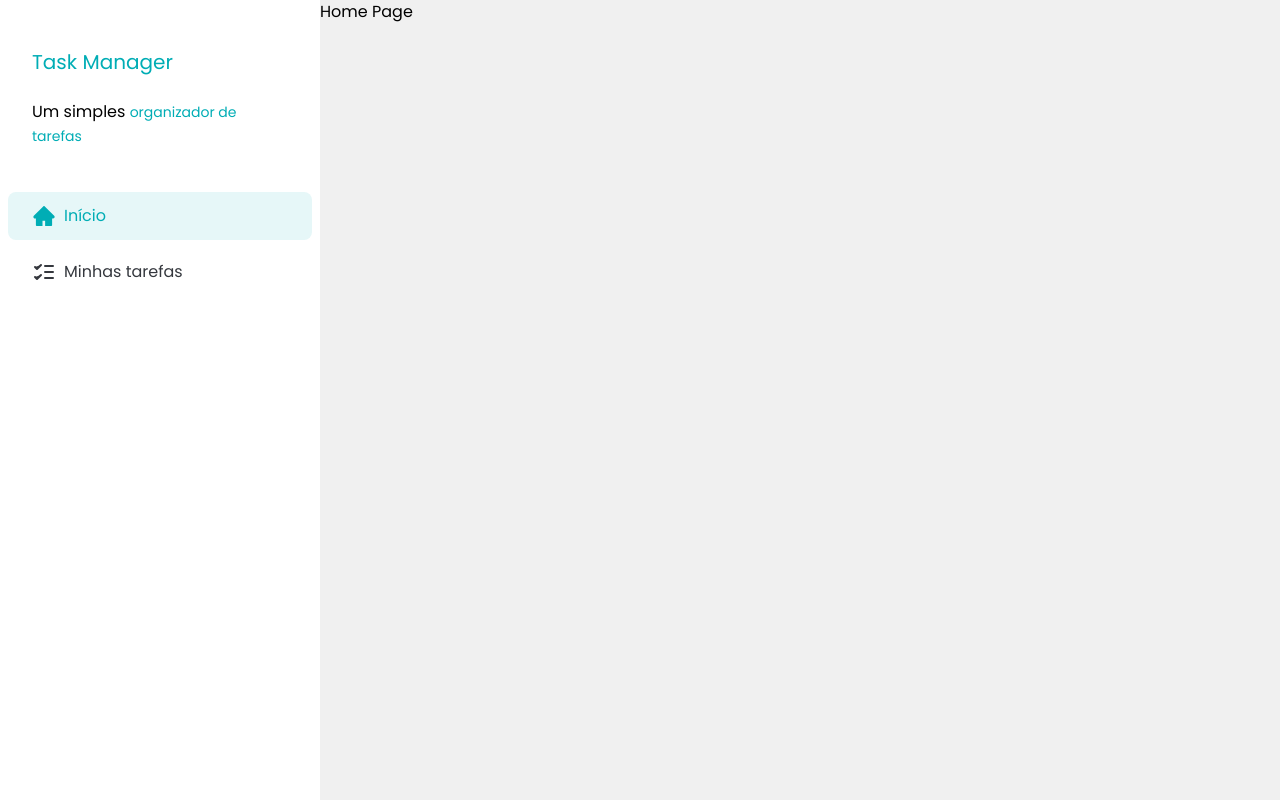
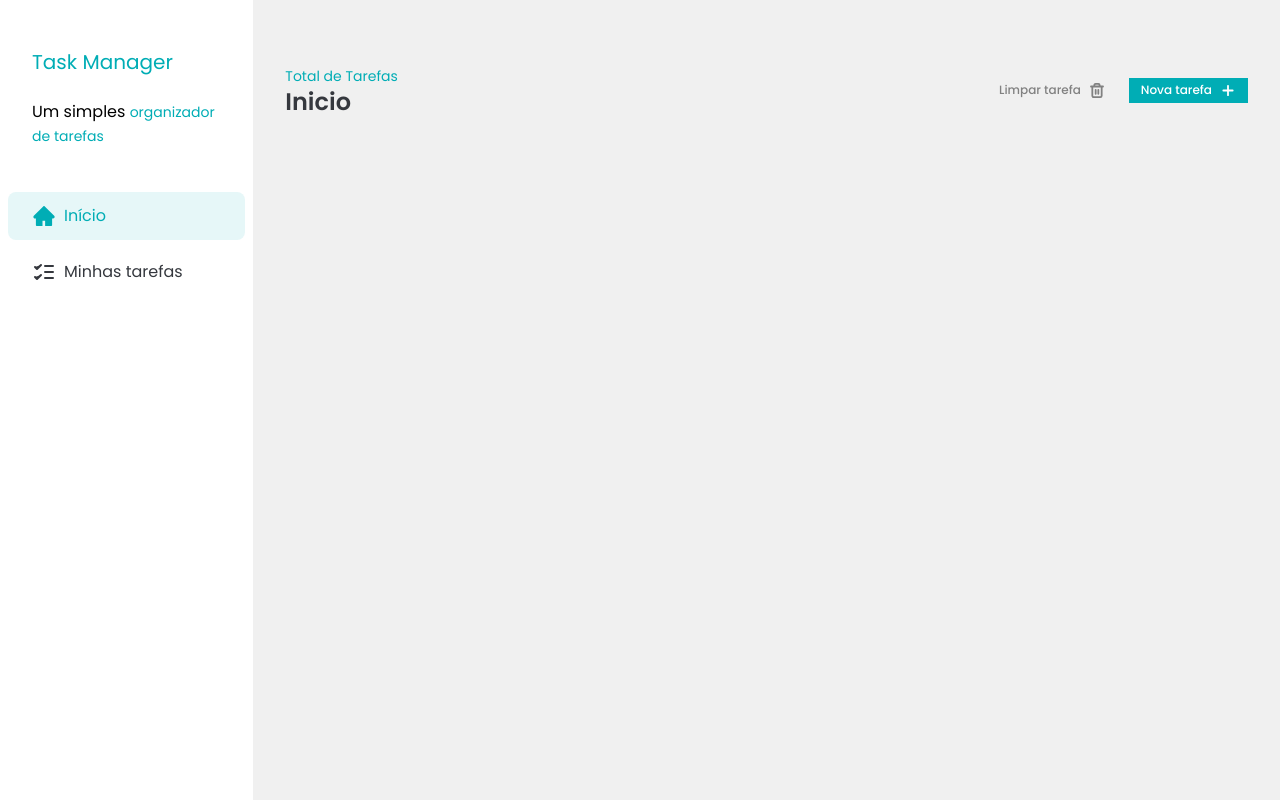
Before and after one commit to marcoss741-0/fsc-task-manager, a React (Vite) app: page / in a window 1280 px wide. Built offline with nearby package versions, Linux system fonts and the light colour scheme.

Commit message:
Adiciona componente Header para melhorar a estrutura das páginas, centralizando a lógica de exibição de título e subtítulo. Refatora componentes Home e Tasks para utilizar o novo Header, simplificando a interface e a navegação.

```diff
--- a/src/components/AddTaskDialog.jsx
+++ b/src/components/AddTaskDialog.jsx
@@ -10,7 +10,7 @@ import { v4 as uuid } from "uuid";
 import { useForm } from "react-hook-form";
 import { useAddTask } from "../hooks/data/use-add-tasks";
 
-const AddTaskDialog = ({ isOpen, closeDialog }) => {
+export default function AddTaskDialog({ isOpen, closeDialog }) {
   const {
     register,
     handleSubmit,
@@ -160,6 +160,4 @@ const AddTaskDialog = ({ isOpen, closeDialog }) => {
       </CSSTransition>
     </>
   );
-};
-
-export default AddTaskDialog;
+}
--- /dev/null
+++ b/src/components/Header.jsx
@@ -0,0 +1,42 @@
+import { useState } from "react";
+import Button from "./Button";
+import AddTaskDialog from "./AddTaskDialog";
+import { AddIcon, TrashIcon } from "../assets/icons";
+
+const Header = ({ title, subtitle }) => {
+  const [dialogIsOpen, dialogSetIsOpen] = useState(false);
+  return (
+    <>
+      <div className="flex w-full justify-between">
+        <div>
+          <span className="text-sm text-brand-primary">{subtitle}</span>
+          <h2 className="font-semibold text-2xl text-brand-dark-blue leading-7">
+            {title}
+          </h2>
+        </div>
+
+        <div className="flex items-center gap-3">
+          <Button size="small" variant="ghost">
+            Limpar tarefa
+            <TrashIcon />
+          </Button>
+
+          <Button
+            size="small"
+            variant="brand-primary"
+            onClick={() => dialogSetIsOpen(true)}
+          >
+            Nova tarefa
+            <AddIcon />
+          </Button>
+          <AddTaskDialog
+            isOpen={dialogIsOpen}
+            closeDialog={() => dialogSetIsOpen(false)}
+          />
+        </div>
+      </div>
+    </>
+  );
+};
+
+export default Header;
--- a/src/components/Tasks.jsx
+++ b/src/components/Tasks.jsx
@@ -1,5 +1,3 @@
-import { useState } from "react";
-import Button from "./Button";
 import {
   AddIcon,
   TrashIcon,
@@ -13,11 +11,11 @@ import { toast } from "sonner";
 import AddTaskDialog from "./AddTaskDialog";
 import { useQueryClient } from "@tanstack/react-query";
 import { useGetTasks } from "../hooks/data/use-get-tasks";
+import Header from "./Header";
 
 const Tasks = () => {
   const queryClient = useQueryClient();
   const { data: tasks } = useGetTasks();
-  const [dialogIsOpen, dialogSetIsOpen] = useState(false);
 
   const morning_tasks = tasks?.filter((task) => task.time === "morning");
   const afternoon_tasks = tasks?.filter((task) => task.time === "afternoon");
@@ -57,35 +55,7 @@ const Tasks = () => {
   };
   return (
     <div className="py-16 px-8 w-full space-y-6">
-      <div className="flex w-full justify-between">
-        <div>
-          <span className="text-sm text-brand-primary">Minhas tarefas</span>
-          <h2 className="font-semibold text-2xl text-brand-dark-blue leading-7">
-            Minhas tarefas
-          </h2>
-        </div>
-
-        <div className="flex items-center gap-3">
-          <Button size="small" variant="ghost">
-            Limpar tarefa
-            <TrashIcon />
-          </Button>
-
-          <Button
-            size="small"
-            variant="brand-primary"
-            onClick={() => dialogSetIsOpen(true)}
-          >
-            Nova tarefa
-            <AddIcon />
-          </Button>
-          <AddTaskDialog
-            isOpen={dialogIsOpen}
-            closeDialog={() => dialogSetIsOpen(false)}
-          />
-        </div>
-      </div>
-
+      <Header title={"Minhas tarefas"} subtitle={"Todas as tarefas"} />
       <div className="flex rounded-lg bg-white p-6 shadow-[9.6px_9.6px_9.6px_0px_#00000005] flex-col">
         <div className="space-y-3">
           <TaskSeparator title="Manhã" icon={<SunIcon />} />
--- a/src/pages/Home.jsx
+++ b/src/pages/Home.jsx
@@ -1,3 +1,4 @@
+import Header from "../components/Header";
 import Sidebar from "../components/Sidebar";
 
 const HomePage = () => {
@@ -5,8 +6,9 @@ const HomePage = () => {
     <>
       <div className="flex">
         <Sidebar />
-
-        <h1>Home Page</h1>
+        <div className="py-16 px-8 w-full space-y-6">
+          <Header title="Inicio" subtitle="Total de Tarefas" />
+        </div>
       </div>
     </>
   );
```
